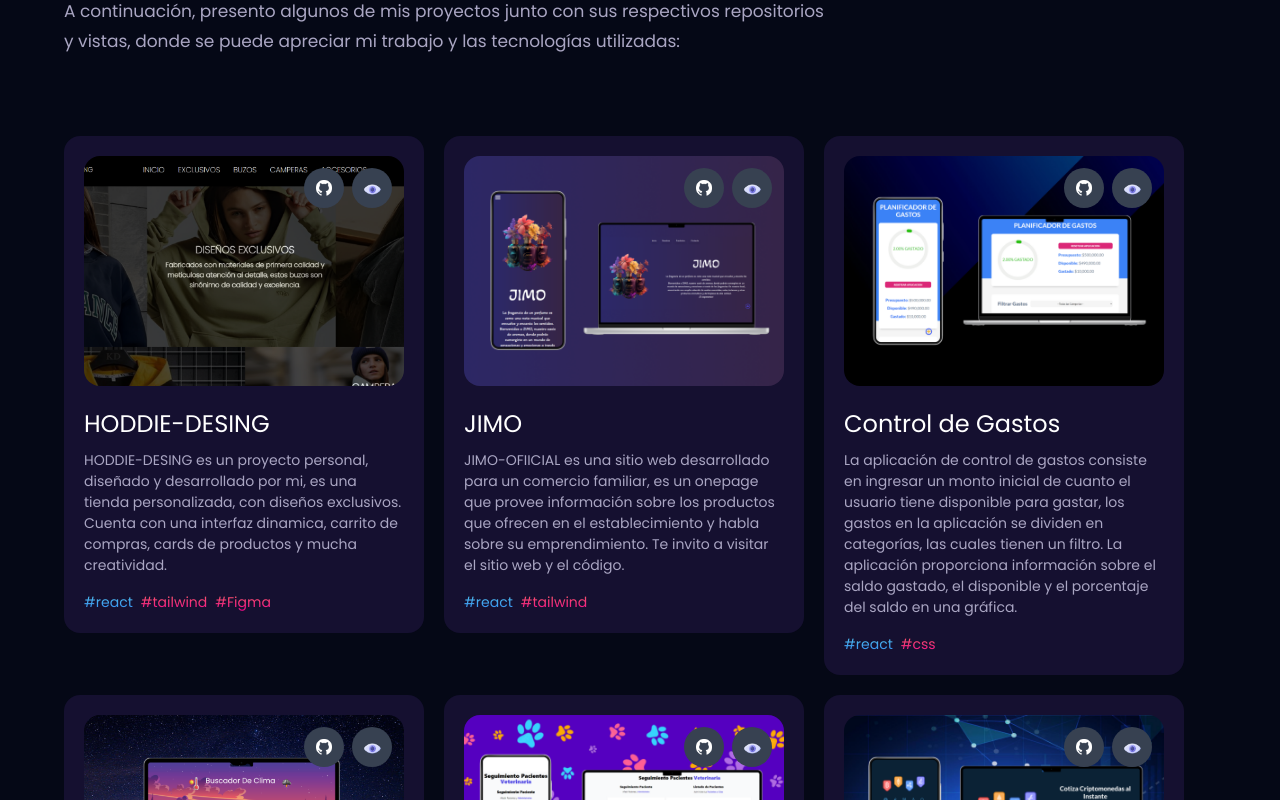
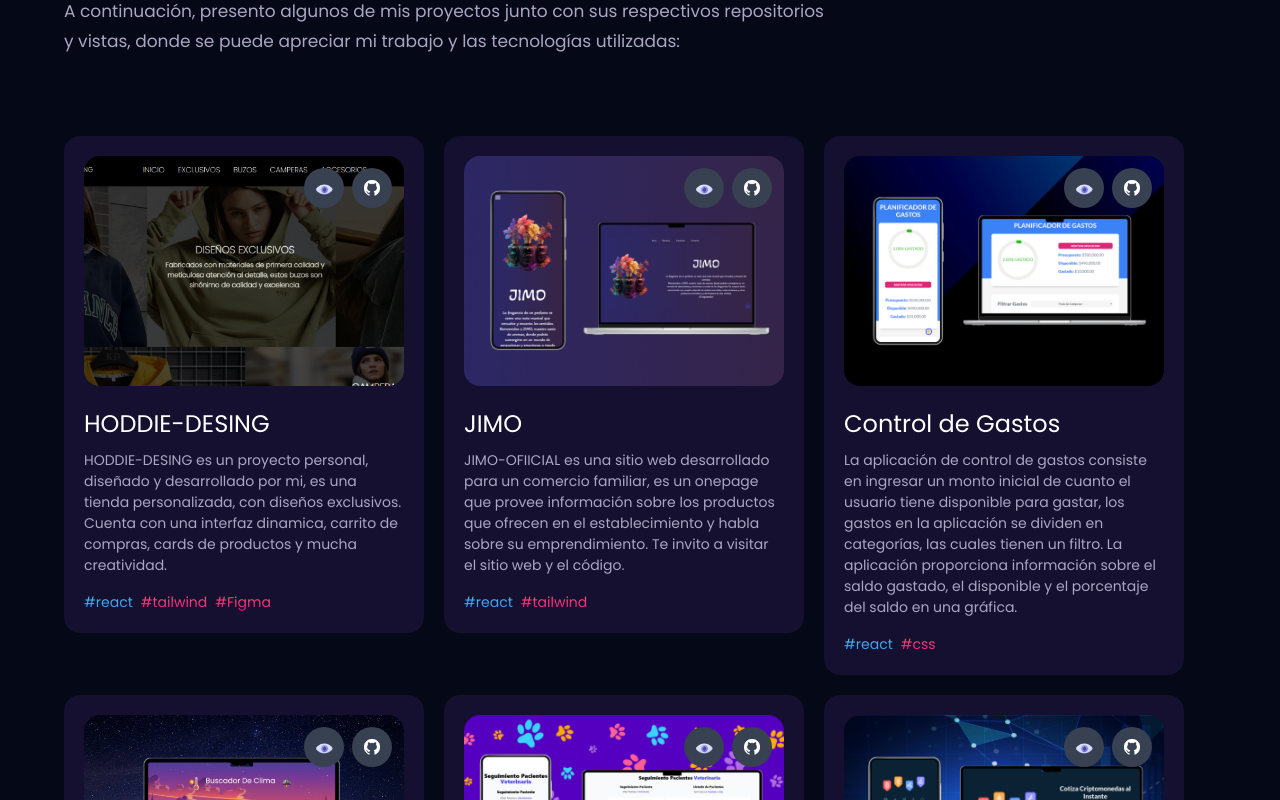
Before and after one commit to MAS234/Portfolio_Miguel_Martinez, a React (Vite) app: page / in a window 1280 px wide. Shown: the part 3500-4300 px from the top of the page. Built offline with nearby package versions, Linux system fonts and the light colour scheme.

Commit message:
ARREGLO DE CARDS TRABAJOS

```diff
--- a/src/App.jsx
+++ b/src/App.jsx
@@ -2,7 +2,7 @@ import { BrowserRouter } from "react-router-dom";
 import { useMediaQuery } from 'react-responsive';
 
 
-import {About, Works, Contact, Hero, Experience, Navbar, Tech, StarsCanvas, DiseñoProyectos } from "./components"
+import {About, Contact, Hero, Experience, Navbar, Tech, StarsCanvas, DiseñoProyectos, TrabajosM } from "./components"
 
 
 const App = () => {
@@ -19,7 +19,7 @@ const App = () => {
       </div>
       <About/>
       <Experience/>
-      <Works/>
+      <TrabajosM/>
       <DiseñoProyectos/>
       {isDesktop && <Tech/>}
       <div className="relative z-0">
--- /dev/null
+++ b/src/components/Trabajos.jsx
@@ -0,0 +1,62 @@
+import { motion } from "framer-motion"
+import { styles } from "../styles"
+import { SectionWrapper } from "../hoc"
+import { projects } from "../constants"
+import { fadeIn, textVariant } from "../utils/motion"
+import TrabajosCard from "./TrabajosCard"
+
+import { useEffect, useState } from "react";
+
+function Trabajos() {
+
+    const [cardsToShow, setCardsToShow] = useState(3); // Mostrar 3 tarjetas por defecto en versión móvil
+
+    // Función para actualizar el número de tarjetas a mostrar cuando cambia el tamaño de la pantalla
+    const updateCardsToShow = () => {
+      if (window.innerWidth >= 768) {
+        setCardsToShow(6); // Mostrar 6 tarjetas en pantallas grandes
+      } else {
+        setCardsToShow(4); // Mostrar 3 tarjeta en pantallas pequeñas (móviles)
+      }
+    };
+
+    useEffect(() => {
+        updateCardsToShow();
+        window.addEventListener("resize", updateCardsToShow);
+        return () => {
+          window.removeEventListener("resize", updateCardsToShow);
+        };
+      }, []);
+
+    return (
+        <>
+        <motion.div
+        variants={textVariant()}
+        >
+          <p className={styles.sectionSubText}>Mis trabajos</p>
+          <h2 className={styles.sectionHeadText}>Proyectos </h2>
+        </motion.div>
+
+        <div className="w-full flex">
+          <motion.p
+          variants={fadeIn("","",0.1,1)}
+          className="mt-3 text text-secondary text-[17px] max-w-3xl leading-[30px]"
+          >
+        A continuación, presento algunos de mis proyectos junto con sus respectivos repositorios y vistas, donde se puede apreciar mi trabajo y las tecnologías utilizadas:
+          </motion.p>
+
+        </div>
+
+        <div className="mt-20 flex flex-wrap gap-5">
+          {projects.slice(0, cardsToShow).map((project, index) => (
+            <TrabajosCard key={`project-${index}`} index={index} {...project} />
+          ))}
+
+        </div>
+        </>
+      )
+}
+
+const TrabajosM = SectionWrapper(Trabajos, "Trabajos")
+
+export default TrabajosM
--- /dev/null
+++ b/src/components/TrabajosCard.jsx
@@ -0,0 +1,67 @@
+import PropTypes from "prop-types";
+import {Tilt}  from "react-tilt"
+import { motion } from "framer-motion"
+import { fadeIn} from "../utils/motion"
+import { github, vista } from "../assets"
+
+
+function TrabajosCard({index, name, tags, image, source_code_link, description, vista_code}) {
+    return(
+        <motion.div variants={fadeIn("up", "spring", index * 0.5, 0.75)}>
+        <Tilt
+        options = {{
+          max:45,
+          scale:1,
+          speed: 450
+        }}
+        className="bg-tertiary p-5 rounded-2xl sm:w-[360px] min-w-full"
+        >
+          <div className="relative w-full h-[230px]">
+            <img src={image} alt={name} className="w-full h-full object-cover rounded-2xl" />
+
+            <div className="absolute inset-0 flex justify-end gap-2 m-3 card-img_hover">
+              <div
+              onClick={() => window.open(source_code_link, "_blank")}
+              className="bg-gray-700 hover:bg-[#4cf839] duration-300 w-10 h-10 rounded-full flex justify-center items-center cursor-pointer"
+              >
+                <img src={vista} alt="github" className="w-1/2 h-1/2 object-contain " />
+              </div>
+
+              <div
+              onClick={() => window.open(vista_code, "_blank")}
+              className="bg-gray-700 hover:bg-[#4cf839] duration-300 w-10 h-10 rounded-full flex justify-center items-center cursor-pointer"
+              >
+                <img src={github} alt="vista" className="w-1/2 h-1/2 object-contain" />
+              </div>
+            </div>
+
+          </div>
+
+          <div className="mt-5">
+            <h3 className="text-white text-bold text-[24px]">{name}</h3>
+            <p className="mt-2 text-secondary text-[14px]">{description}</p>
+          </div>
+
+          <div className="mt-4 flex flex-wrap gap-2">
+            {tags.map((tag) => (
+              <p key={tag.name} className={`text-[14px] ${tag.color}`}>
+                #{tag.name}
+              </p>
+            ))}
+          </div>
+        </Tilt>
+        </motion.div>
+      )
+}
+
+TrabajosCard.propTypes = {
+    index: PropTypes.number.isRequired,
+    image: PropTypes.string.isRequired,
+    source_code_link: PropTypes.string.isRequired,
+    vista_code: PropTypes.string.isRequired,
+    description: PropTypes.string.isRequired,
+    name: PropTypes.string.isRequired,
+    tags: PropTypes.string.isRequired
+  };
+
+export default TrabajosCard
--- a/src/components/Works.jsx
+++ /dev/null
@@ -1,108 +0,0 @@
-import {Tilt}  from "react-tilt"
-import { motion } from "framer-motion"
-import PropTypes from "prop-types";
-import { styles } from "../styles"
-import { github, vista } from "../assets"
-import { SectionWrapper } from "../hoc"
-import { projects } from "../constants"
-import { fadeIn, textVariant } from "../utils/motion"
-
-const ProjectCard  = ({index, name, tags, image, source_code_link, description, vista_code}) => {
-
-return(
-  <motion.div variants={fadeIn("up", "spring", index * 0.5, 0.75)}>
-  <Tilt
-  options = {{
-    max:45,
-    scale:1,
-    speed: 450
-  }}
-  className="bg-tertiary p-5 rounded-2xl sm:w-[360px] min-w-full"
-  >
-    <div className="relative w-full h-[230px]">
-      <img src={image} alt={name} className="w-full h-full object-cover rounded-2xl" />
-
-      <div className="absolute inset-0 flex justify-end gap-2 m-3 card-img_hover">
-        <div
-        onClick={() => window.open(source_code_link, "_blank")}
-        className="bg-gray-700 hover:bg-[#4cf839] duration-300 w-10 h-10 rounded-full flex justify-center items-center cursor-pointer"
-        >
-          <img src={github} alt="github" className="w-1/2 h-1/2 object-contain " />
-        </div>
-
-        <div
-        onClick={() => window.open(vista_code, "_blank")}
-        className="bg-gray-700 hover:bg-[#4cf839] duration-300 w-10 h-10 rounded-full flex justify-center items-center cursor-pointer"
-        >
-          <img src={vista} alt="vista" className="w-1/2 h-1/2 object-contain" />
-        </div>
-      </div>
-
-    </div>
-
-    <div className="mt-5">
-      <h3 className="text-white text-bold text-[24px]">{name}</h3>
-      <p className="mt-2 text-secondary text-[14px]">{description}</p>
-    </div>
-
-    <div className="mt-4 flex flex-wrap gap-2">
-      {tags.map((tag) => (
-        <p key={tag.name} className={`text-[14px] ${tag.color}`}>
-          #{tag.name}
-        </p>
-      ))}
-    </div>
-  </Tilt>
-  </motion.div>
-)
-
-}
-
-ProjectCard.propTypes = {
-  index: PropTypes.number.isRequired,
-  image: PropTypes.string.isRequired,
-  source_code_link: PropTypes.string.isRequired,
-  vista_code: PropTypes.string.isRequired,
-  description: PropTypes.string.isRequired,
-  name: PropTypes.string.isRequired,
-  tags: PropTypes.string.isRequired
-};
-
-const Works = () => {
-  return (
-    <>
-    <motion.div
-    variants={textVariant()}
-    >
-      <p className={styles.sectionSubText}>Mis trabajos</p>
-      <h2 className={styles.sectionHeadText}>Proyectos</h2>
-    </motion.div>
-
-    <div className="w-full flex">
-      <motion.p
-      variants={fadeIn("","",0.1,1)}
-      className="mt-3 text text-secondary text-[17px] max-w-3xl leading-[30px]"
-      >
-        A continuación, presento algunos de mis proyectos junto con sus respectivos repositorios y vistas, donde se puede apreciar mi trabajo y las tecnologías utilizadas:
-      </motion.p>
-
-    </div>
-
-    <div className="mt-20 flex flex-wrap gap-5">
-      {projects.map((projects, index) => (
-        <ProjectCard
-        key={`project-${index}`}
-        index={index}
-        {...projects}
-        />
-      ))}
-
-    </div>
-
-    </>
-  )
-}
-
-const FinalWorks = SectionWrapper(Works,"Trabajos")
-
-export default FinalWorks
--- a/src/components/index.js
+++ b/src/components/index.js
@@ -4,9 +4,9 @@ import Navbar from './Navbar';
 import About from './About';
 import Tech from './Tech';
 import Experience from './Experience';
-import Works from './Works';
 import DiseñoProyectos from "./DiseñoProyectos"
 import Contact from './Contact';
+import TrabajosM from './Trabajos';
 
 export {
   Hero,
@@ -14,12 +14,12 @@ export {
   About,
   Tech,
   Experience,
-  Works,
   DiseñoProyectos,
   Contact,
   EarthCanvas,
   BallCanvas,
   ComputersCanvas,
   StarsCanvas,
+  TrabajosM
 
 }
--- a/src/constants/index.js
+++ b/src/constants/index.js
@@ -175,6 +175,7 @@ import {
   ];
 
   const  projectsDesing = [
+
     {
       name: "Bilingual Rabbit",
       description:
```
